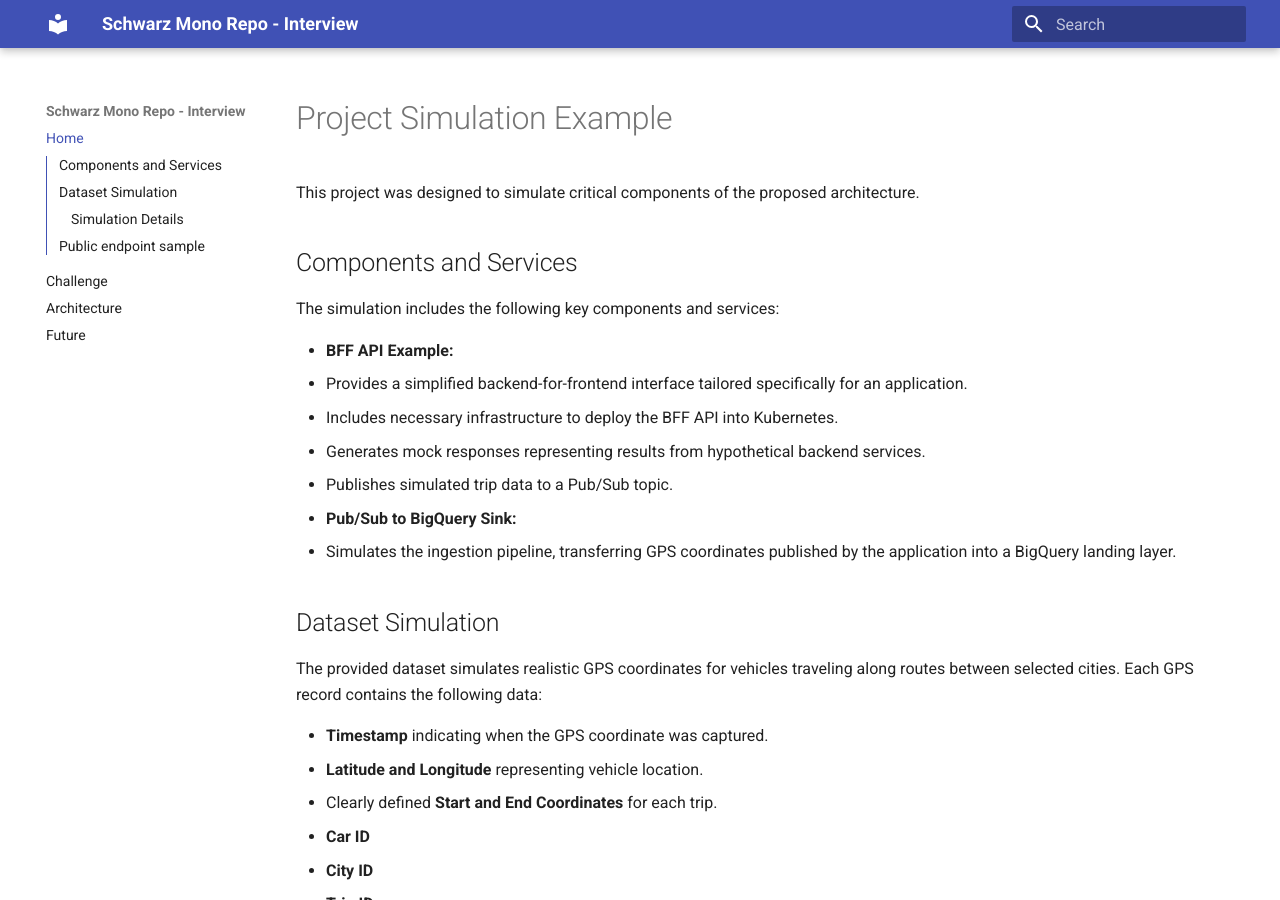
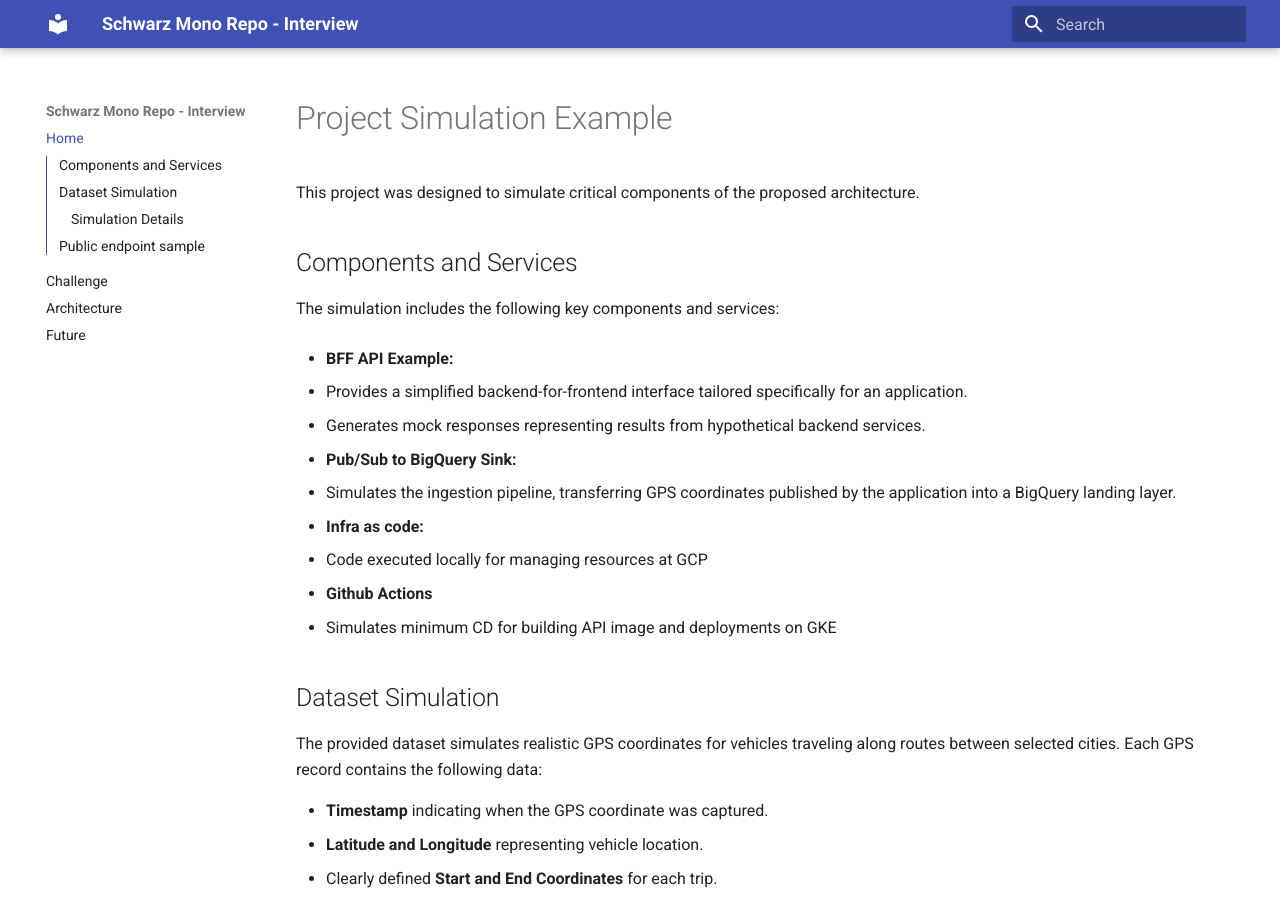
Before and after one commit to biancaberdugo/schwarz-mono-repo, an MkDocs documentation site: the page built from pages/docs/index.md, in a window 1280 px wide and 900 px high. Built offline with MkDocs 1.6.1 and Material for MkDocs 9.7.7, drawn with Linux system fonts in a browser that asks for light colours.

Commit message:
Update index page

```diff
--- a/pages/docs/index.md
+++ b/pages/docs/index.md
@@ -8,13 +8,19 @@ This project was designed to simulate critical components of the proposed archit
 The simulation includes the following key components and services:
 
 - **BFF API Example:**
+
   - Provides a simplified backend-for-frontend interface tailored specifically for an application.
-  - Includes necessary infrastructure to deploy the BFF API into Kubernetes.
   - Generates mock responses representing results from hypothetical backend services.
-  - Publishes simulated trip data to a Pub/Sub topic.
 
 - **Pub/Sub to BigQuery Sink:**
+
   - Simulates the ingestion pipeline, transferring GPS coordinates published by the application into a BigQuery landing layer.
+
+- **Infra as code:**
+  - Code executed locally for managing resources at GCP
+
+- **Github Actions**
+  - Simulates minimum CD for building API image and deployments on GKE
 
 ## Dataset Simulation
 
```
